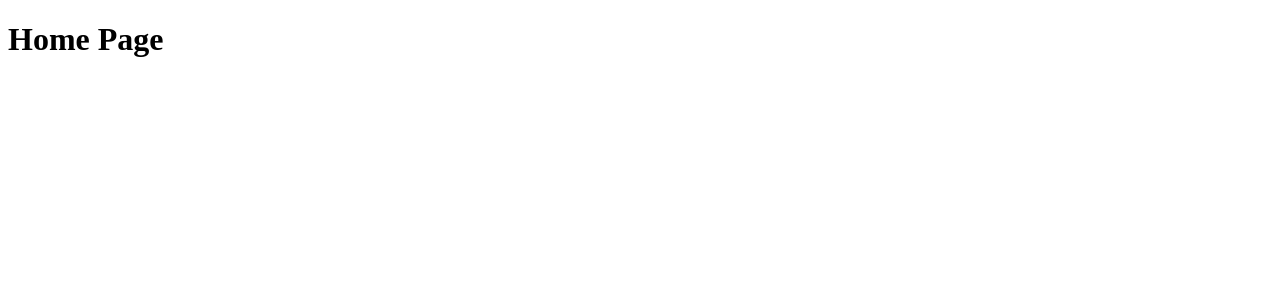
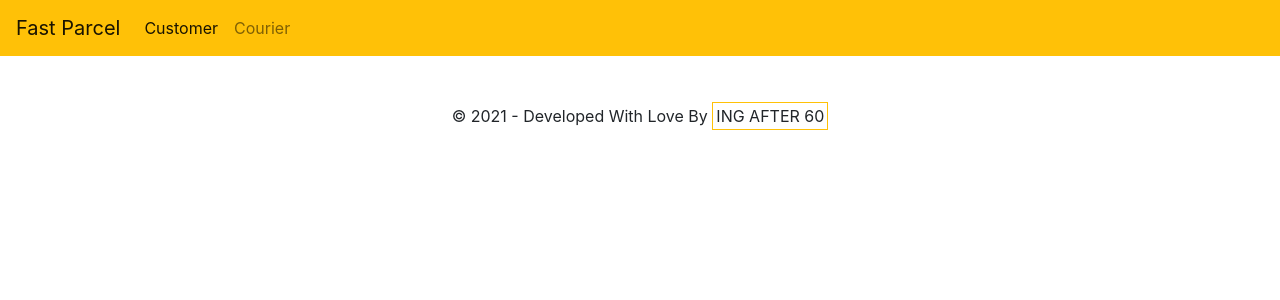
Before and after one commit to gurnitha/django_code4startup_fastparcel_psql, a Django app: page / in a window 1280 px wide. Shown: the top 300 px of the page. Run offline with Django 3.2, Linux system fonts and the light colour scheme; some libraries are stand-ins or nearby versions.

Commit message:
6.6 Home Page: Membuat navbar dan footer

```diff
--- a/apps/core/templates/core/home.html
+++ b/apps/core/templates/core/home.html
@@ -1,12 +1,42 @@
 <!-- apps/core/templates/core/home.html -->
 
 <!DOCTYPE html>
-<html>
+<html lang="en">
 <head>
 	<meta charset="utf-8">
+	<meta name="viewport" content="width=device=width, initial-scale=1.0">
 	<title>Home page</title>
+
+	{% load bootstrap4 %}
+	{% bootstrap_css %}
+	{% bootstrap_javascript jquery='full' %}
 </head>
 <body>
-	<h1>Home Page</h1>
+	<!-- Navbar -->
+	<nav class="navbar navbar-expand-lg navbar-light bg-warning">
+	    <a class="navbar-brand" href="#">Fast Parcel</a>
+	    <button class="navbar-toggler" type="button" data-bs-toggle="collapse" data-bs-target="#navbarSupportedContent" aria-controls="navbarSupportedContent" aria-expanded="false" aria-label="Toggle navigation">
+	      <span class="navbar-toggler-icon"></span>
+	    </button>
+
+	    <div class="collapse navbar-collapse" id="navbarSupportedContent">
+	      <ul class="navbar-nav">
+	        <li class="nav-item">
+	          <a class="nav-link active" aria-current="page" href="#">Customer</a>
+	        </li>
+	        <li class="nav-item">
+	          <a class="nav-link" href="#">Courier</a>
+	        </li>
+	      </ul>
+	    </div>
+	</nav>
+	<!-- Navbar End-->
+
+	<!-- Footer -->
+	<footer class="text-center mt-5 mb-5">
+		&copy; 2021 - Developed With Love By <span style="border:1px solid #FFC107; padding:3px;" >ING AFTER 60</span>
+	</footer>
+	<!-- Footer End -->
+
 </body>
 </html>
```
Also changed, not shown: readme.md.
